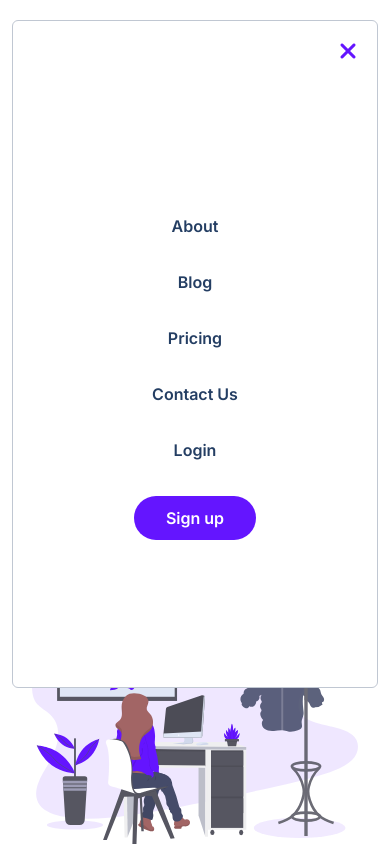
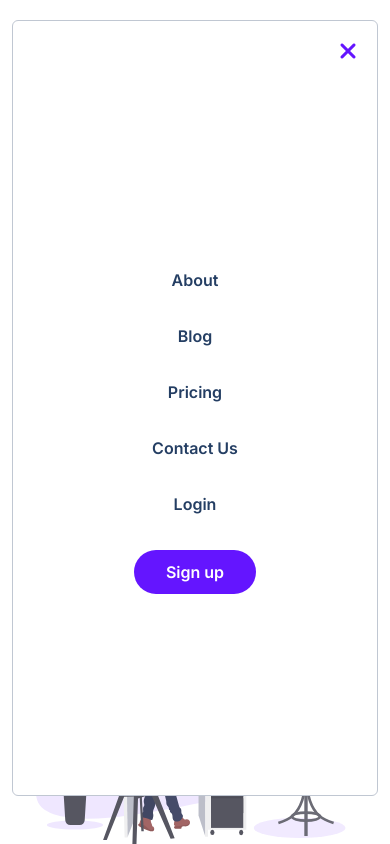
Before and after one commit to ibrahimsyedshah/Treact-project, a plain HTML site: page index.html in a window 390 px wide. Both pictures are taken after a click on the button 347 px from the left and 40 px from the top of the page. Shown: the top 844 px of the page. Drawn offline with Linux system fonts and the light colour scheme.

Commit message:
fixed bug in menu backdrop

```diff
--- a/styles.css
+++ b/styles.css
@@ -1282,6 +1282,10 @@ footer {
 }
 
 @media (max-width: 550px) {
+  .menu__backdrop {
+    bottom: 48px;
+  }
+
   .feature {
     width: 100%;
     padding: 32px 0;
```
